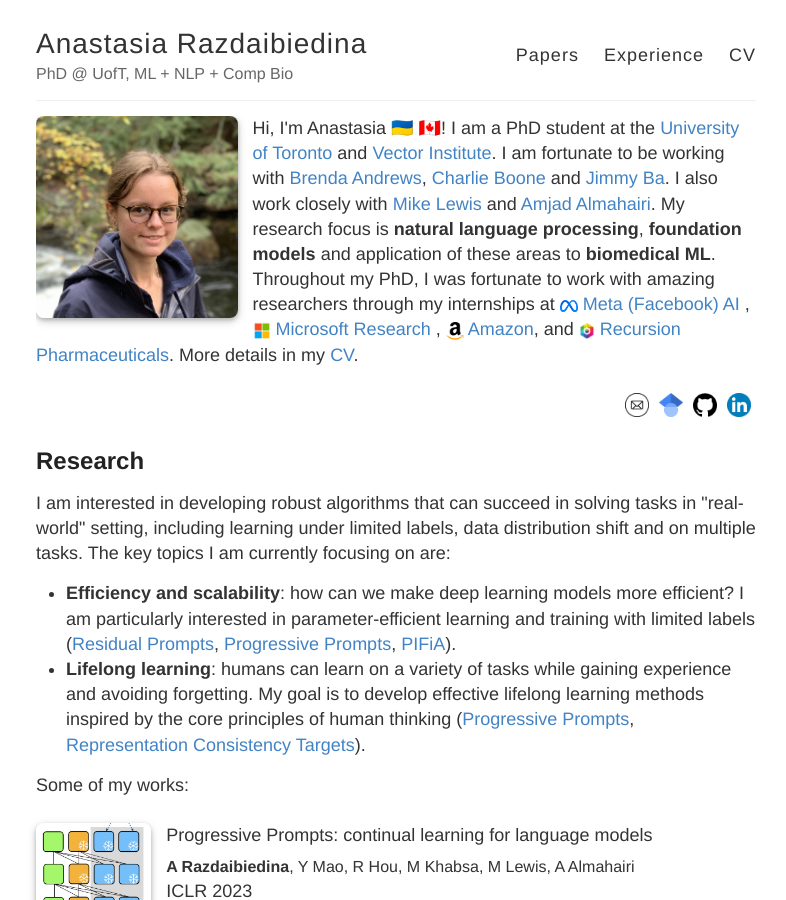
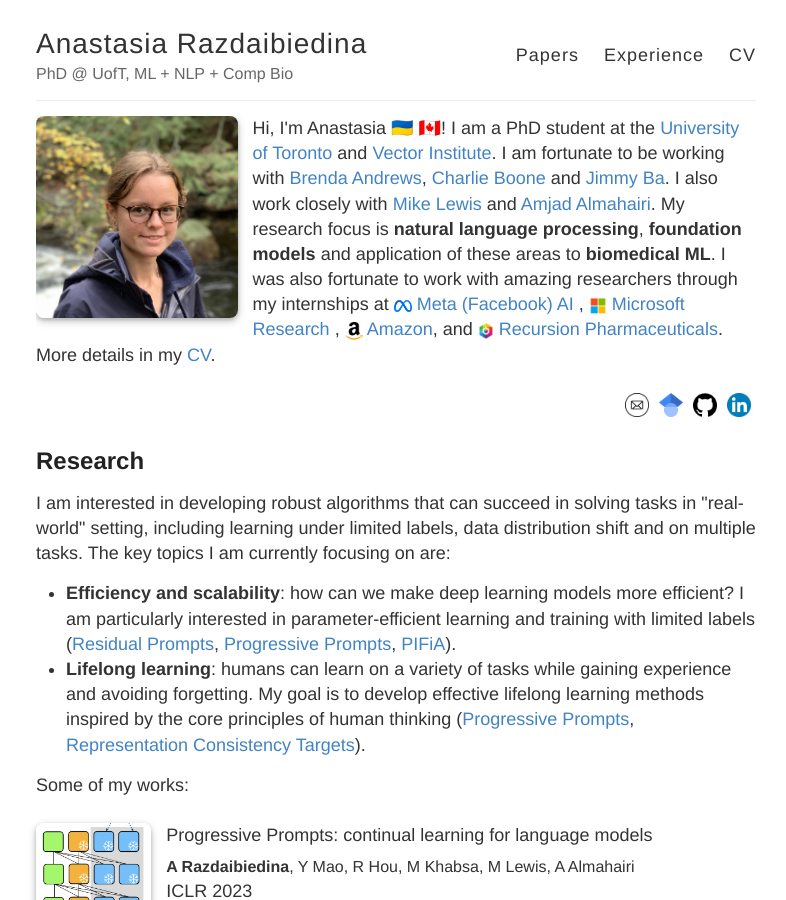
Before and after one commit to arazd/arazd.github.io, a Jekyll site: the page built from index.html, in a window 1280 px wide and 900 px high. Shown: the whole window, without its empty margins (244-1030 px from the left). Built offline with Jekyll 4.4.1, drawn with Linux system fonts in a browser that asks for light colours.

Commit message:
Update index.html

```diff
--- a/index.html
+++ b/index.html
@@ -10,7 +10,7 @@ layout: default
       and <a href="https://vectorinstitute.ai/team/jimmy-ba/">Jimmy Ba</a>.
      I also work closely with <a href="https://scholar.google.co.uk/citations?user=SnQnQicAAAAJ&hl=en">Mike Lewis</a> and <a href="https://scholar.google.ca/citations?user=WbYAa7IAAAAJ&hl=en">Amjad Almahairi</a>.
      My research focus is <strong>natural language processing</strong>, <strong>foundation models</strong> and application of these areas to <strong>biomedical ML</strong>.
-    Throughout my PhD, I was fortunate to work with amazing researchers through my internships at
+    I was also fortunate to work with amazing researchers through my internships at
     </span>
     <img src="./images/meta_icon2.png" width="18px">
 
```
